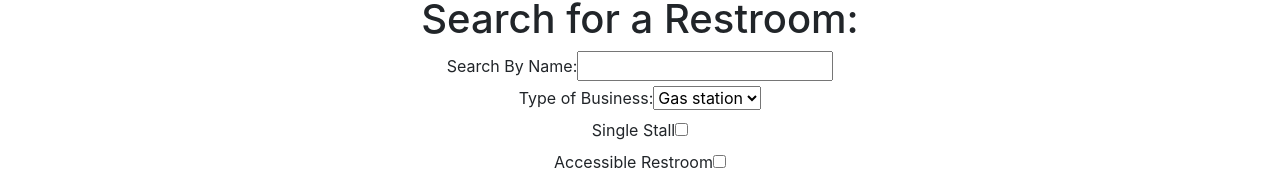
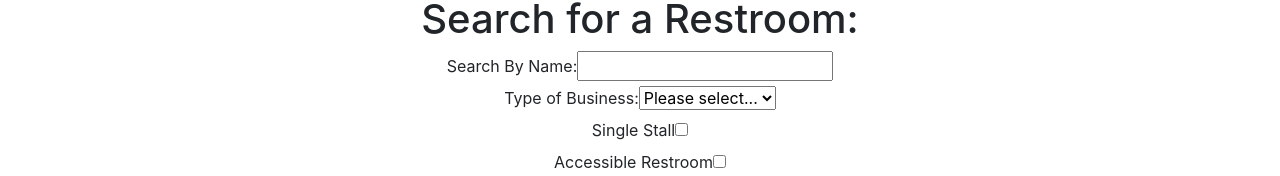
Before and after one commit to LaunchCodeLiftoffProjects/Pipe-Dream-UI, a React (Create React App) app: page / in a window 1280 px wide. Shown: the part 627-803 px from the top of the page. Built offline with nearby package versions, Linux system fonts and the light colour scheme; no server answers.

Commit message:
businessType select menu now starts with empty string

```diff
--- a/src/pages/addRestroom.jsx
+++ b/src/pages/addRestroom.jsx
@@ -7,7 +7,7 @@ export default class AddRestroom extends React.Component {
     super(props);
     this.state = {
       businessName: '',
-      businessType: 'Gas Station',
+      businessType: '',
       isAccessible: false,
       isSingleStall: false,
       isGenderNeutral: false,
@@ -36,6 +36,9 @@ export default class AddRestroom extends React.Component {
     })
   }
 
+  handleFocus = (event) => {
+    this.setState({businessType: ''});
+  }
   handleOnChangeSingleStall = () => {
     this.setState(initialState => ({
       isSingleStall: !initialState.isSingleStall
@@ -84,11 +87,15 @@ export default class AddRestroom extends React.Component {
       <form onSubmit={this.handleSubmit}>
         <div>
           <label>Business Name: </label>
-          <input type="text" name="businessName" value={this.state.businessName} onChange={this.handleBusinessNameChange}/>
+          <input type="text" name="businessName"
+          value={this.state.businessName}
+          onChange={this.handleBusinessNameChange}
+          onFocus={this.handleFocus}/>
         </div>
         <div>
           <label>Type of Business: </label>
           <select value={this.state.businessType} onChange={this.handleBusinessTypeChange}>
+          <option value="">Please select...</option>
             <option value="Gas Station">Gas station</option>
             <option value="Restaurant">Restaurant</option>
             <option value="Bar">Bar</option>
--- a/src/pages/pageOne.jsx
+++ b/src/pages/pageOne.jsx
@@ -6,7 +6,7 @@ export default class RestroomSearch extends React.Component {
     super(props);
     this.state = {
       name: "",
-      businessType: "Gas Station",
+      businessType: "",
       hasChangingTable: false,
       isGenderNeutral: false,
       isSingleStall: false,
@@ -51,6 +51,10 @@ export default class RestroomSearch extends React.Component {
     await this.setState({ businessType: event.target.value });
     this.filterRestrooms();
 
+  }
+
+  handleFocus = (event) => {
+    this.setState({businessType: ''});
   }
 
   //Update & Search By Single Stall
@@ -159,7 +163,10 @@ export default class RestroomSearch extends React.Component {
           </div>
           <div>
           <label>Type of Business: </label>
-          <select value={this.state.businessType} onChange={this.updateBusinessType}>
+          <select value={this.state.businessType}
+          onChange={this.updateBusinessType}
+          onFocus={this.handleFocus}>
+            <option value="">Please select...</option>
             <option value="Gas Station">Gas station</option>
             <option value="Restaurant">Restaurant</option>
             <option value="Bar">Bar</option>
```
